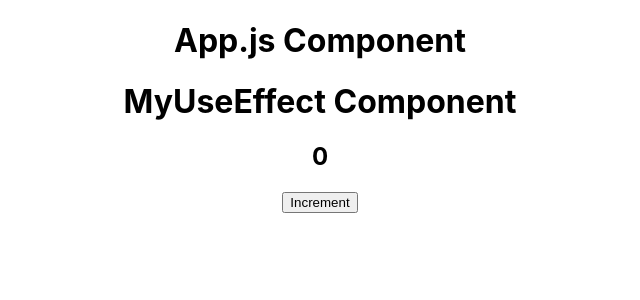
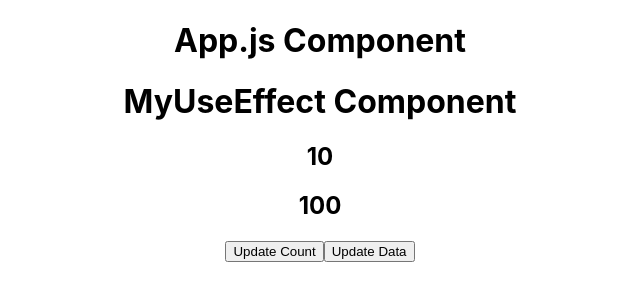
Before and after one commit to tahaansari/react-tutorial-code-step-by-step, a React (Create React App) app: page / in a window 1280 px wide. Shown: the top 300 px of the page, without its empty margins (320-960 px from the left). Built offline with nearby package versions, Linux system fonts and the light colour scheme.

Commit message:
style in react

```diff
--- a/src/App.js
+++ b/src/App.js
@@ -1,17 +1,28 @@
-import React from "react";
+import React, { useState } from "react";
 import MyUseEffect from "./MyUseEffect";
-class App extends React.Component {
-  constructor() {
-    super();
-  }
-  render() {
-    return (
-      <div className="App" style={{ textAlign: "center" }}>
-        <h1>App.js Component</h1>
-        <MyUseEffect></MyUseEffect>
-      </div>
-    );
-  }
+function App() {
+  const [counter, setCounter] = useState(10);
+  const [data, setData] = useState(100);
+  return (
+    <div className="App" style={{ textAlign: "center" }}>
+      <h1>App.js Component</h1>
+      <MyUseEffect data={data} counter={counter}></MyUseEffect>
+      <button
+        onClick={() => {
+          setCounter(counter + 1);
+        }}
+      >
+        Update Count
+      </button>
+      <button
+        onClick={() => {
+          setData(data + 1);
+        }}
+      >
+        Update Data
+      </button>
+    </div>
+  );
 }
 
 export default App;
--- a/src/MyUseEffect.js
+++ b/src/MyUseEffect.js
@@ -1,21 +1,18 @@
 import React, { useEffect, useState } from "react";
 
-function MyUseEffect() {
-  const [counter, setCounter] = useState(0);
+function MyUseEffect({ data, counter }) {
+  // useEffect(() => {
+  //   console.log("Called with data state");
+  // }, [data]);
   useEffect(() => {
-    console.log("useEffect hook called");
-  }, [counter]);
+    alert("counter is " + counter);
+  }, [counter, data]);
+
   return (
     <>
       <h1>MyUseEffect Component</h1>
       <h2>{counter}</h2>
-      <button
-        onClick={() => {
-          setCounter(counter + 1);
-        }}
-      >
-        Increment
-      </button>
+      <h2>{data}</h2>
     </>
   );
 }
```
